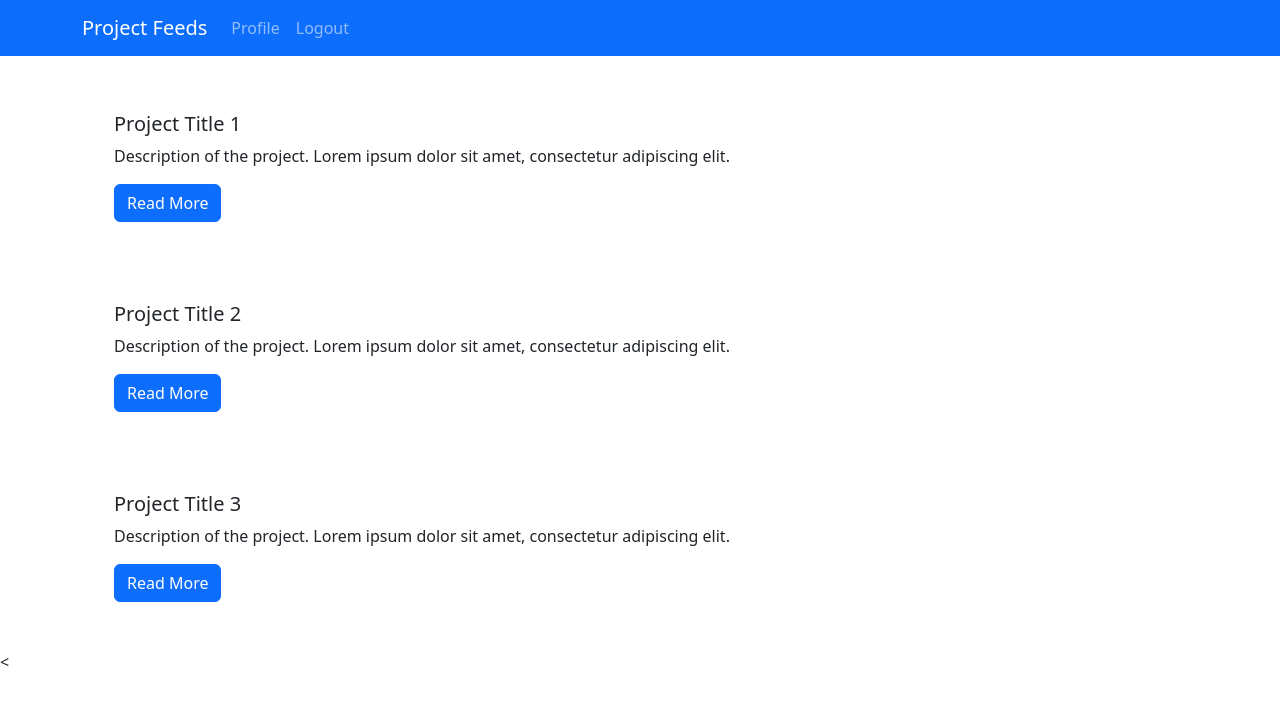
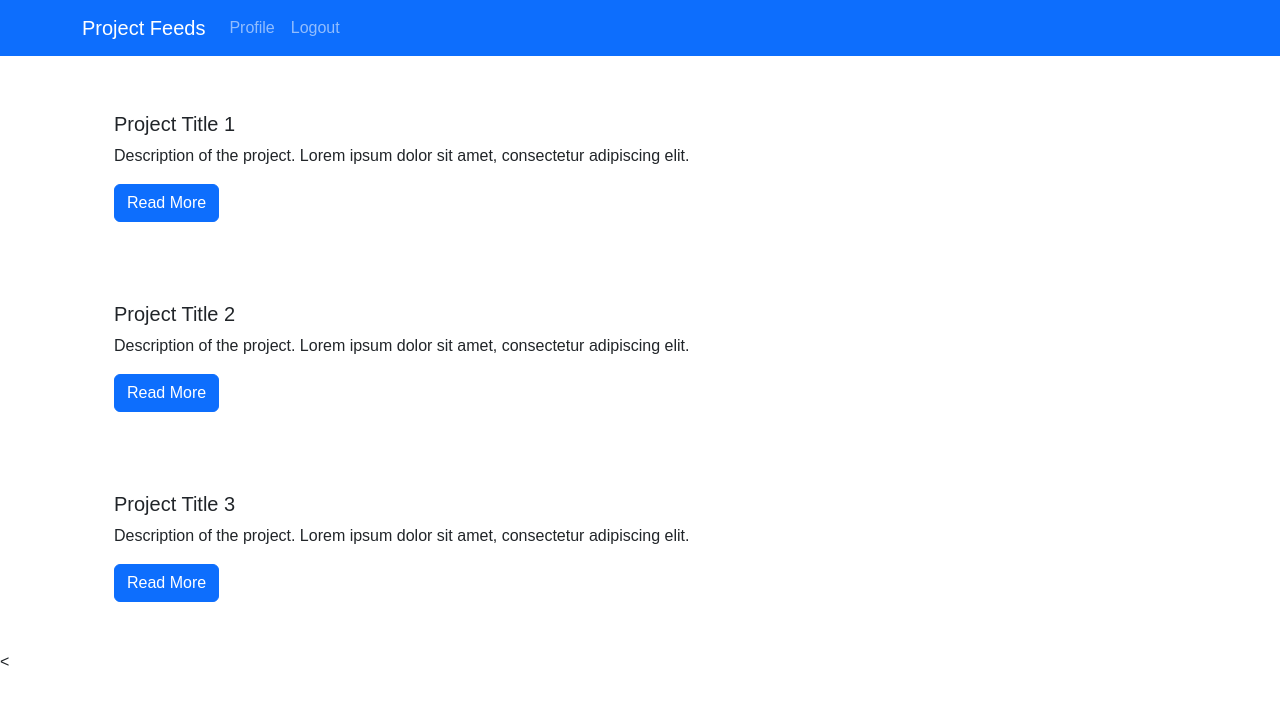
Before and after one commit to Naman-Gururani/SIH, a Flask app: template website/templates/project_feed.html in a window 1280 px wide. Shown: the top 705 px of the page. Run offline with Flask 3, Linux system fonts and the light colour scheme; the template is opened without the code that fills it, so the values that code supplies are empty; some libraries are stand-ins or nearby versions.

Commit message:
Update font

```diff
--- a/website/templates/project_feed.html
+++ b/website/templates/project_feed.html
@@ -7,6 +7,11 @@
 
 
     <link href="https://cdn.jsdelivr.net/npm/bootstrap/dist/css/bootstrap.min.css" rel="stylesheet">
+    <style>
+        body {
+            font-family: 'Playfair Display', sans-serif;
+        }
+    </style>
 </head>
 <body>
     <!-- Navbar -->
```
